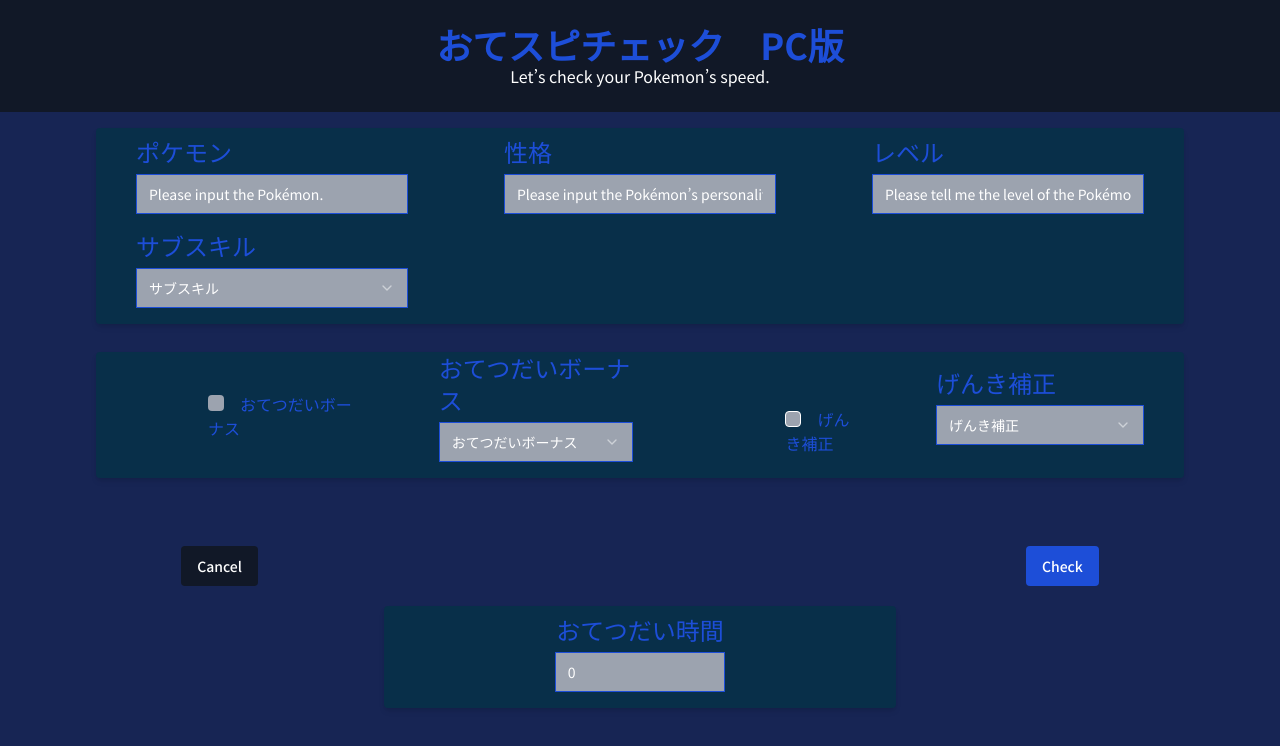
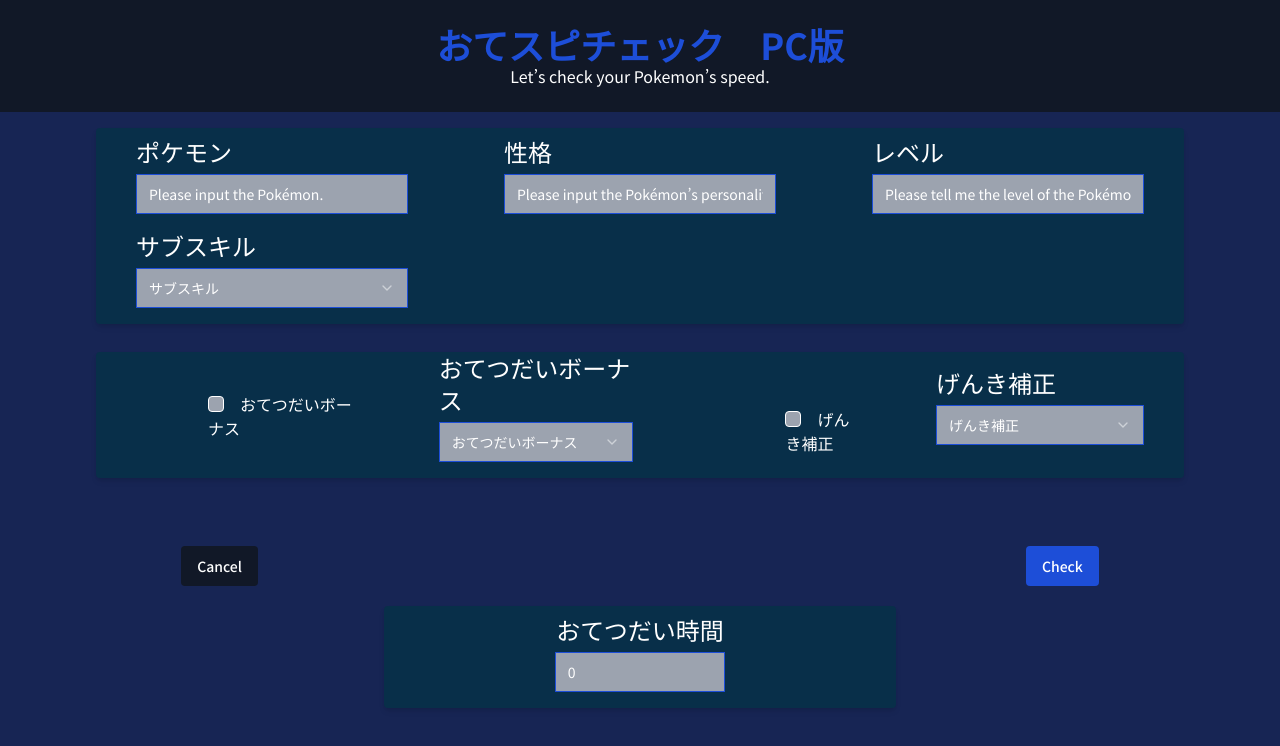
Before and after one commit to Sug1re/PokemonSleep_HelpSpeed, a Next.js app: page / in a window 1280 px wide. Shown: the top 746 px of the page. Built offline with nearby package versions, Linux system fonts and the light colour scheme.

Commit message:
CSS終了

```diff
--- a/app/components/Bonuss.tsx
+++ b/app/components/Bonuss.tsx
@@ -15,7 +15,7 @@ const Bonuss = () => {
   return (
     <div className="flex flex-row-reverse">
     <div className="flex flex-col space-y-1.5 mx-10">
-        <Label className="text-2xl text-blue-700 " htmlFor="おてつだいボーナス">おてつだいボーナス</Label>
+        <Label className="text-2xl text-white" htmlFor="おてつだいボーナス">おてつだいボーナス</Label>
           <Select>
             <SelectTrigger
               id="おてつだいボーナス"
@@ -39,11 +39,11 @@ const Bonuss = () => {
     <div className="space-x-4 px-8 pt-10 ml-20">
         <Checkbox
             id="bonuss"
-            className="rounded text-blue-700 bg-gray-400 appearance-none border-none"
+            className="rounded  bg-gray-400 appearance-none  border-white "
         />
         <Label
             htmlFor="bonuss"
-            className="text-1xl text-blue-700">
+            className="text-1xl text-white">
               おてつだいボーナス
         </Label>
     </div>
--- a/app/components/Energy.tsx
+++ b/app/components/Energy.tsx
@@ -15,7 +15,7 @@ const Energy = () => {
   return (
     <div className="flex flex-row-reverse">
     <div className="flex flex-col space-y-1.5 mx-10">
-        <Label className="text-2xl text-blue-700 " htmlFor="げんき補正">げんき補正</Label>
+        <Label className="text-2xl text-white " htmlFor="げんき補正">げんき補正</Label>
           <Select>
             <SelectTrigger
               id="げんき補正"
@@ -42,7 +42,7 @@ const Energy = () => {
         />
         <Label
             htmlFor="energy"
-            className="text-1xl text-blue-700">
+            className="text-1xl text-white">
               げんき補正
         </Label>
     </div>
--- a/app/components/Level.tsx
+++ b/app/components/Level.tsx
@@ -6,7 +6,7 @@ import { Label } from "@/components/ui/label";
 const Level = () => {
   return (
     <div className="space-y-1.5 mx-10">
-                    <Label className="text-2xl text-blue-700" htmlFor="レベル">レベル</Label>
+                    <Label className="text-2xl text-white" htmlFor="レベル">レベル</Label>
                     <Input
                       id="level"
                       placeholder="Please tell me the level of the Pokémon."
--- a/app/components/Pokemon.tsx
+++ b/app/components/Pokemon.tsx
@@ -6,7 +6,7 @@ import { Label } from "@/components/ui/label";
 const Pokemon = () => {
   return (
     <div className="space-y-1.5 mx-10">
-    <Label className="text-2xl text-blue-700" htmlFor="ポケモン">ポケモン</Label>
+    <Label className="text-2xl text-white" htmlFor="ポケモン">ポケモン</Label>
     <Input
       id="pokemon"
       placeholder="Please input the Pokémon."
--- a/app/components/Porsonality.tsx
+++ b/app/components/Porsonality.tsx
@@ -6,7 +6,7 @@ import { Label } from "@/components/ui/label";
 const Porsonality = () => {
   return (
     <div className="space-y-1.5 mx-10">
-                    <Label className="text-2xl text-blue-700" htmlFor="性格">性格</Label>
+                    <Label className="text-2xl text-white" htmlFor="性格">性格</Label>
                     <Input
                       id="personality"
                       placeholder="Please input the Pokémon’s personality."
--- a/app/components/Skill.tsx
+++ b/app/components/Skill.tsx
@@ -12,7 +12,7 @@ import {
 const Skill = () => {
   return (
     <div className="space-y-1.5 mx-10">
-    <Label className="text-2xl text-blue-700" htmlFor="skill">サブスキル</Label>
+    <Label className="text-2xl text-white" htmlFor="skill">サブスキル</Label>
       <Select>
         <SelectTrigger id="skill" className="bg-gray-400 text-white border-blue-700">
           <SelectValue placeholder="サブスキル" />
--- a/app/page.tsx
+++ b/app/page.tsx
@@ -30,7 +30,7 @@ export default function Home() {
             <Skill />
           </div>
         </div>
-        <div className="space-y-2 mx-24 my-7 pb-4 flex justify-center items-center shadow-md rounded bg-sky-950">
+        <div className="space-y-2 mx-24 my-7 pb-4 flex justify-center items-center shadow-md rounded  bg-sky-950 text-white ">
           <Bonuss />
           <Energy />
         </div>
@@ -49,7 +49,7 @@ export default function Home() {
         <div className=" mx-96  pt-2 pb-4  flex justify-center items-center flex-col space-y-1.5 shadow-md rounded bg-sky-950">
             <Label
               htmlFor="result"
-              className="text-2xl text-blue-700">おてつだい時間</Label>
+              className="text-2xl text-white">おてつだい時間</Label>
             <Input
               id="result"
               readOnly
```
